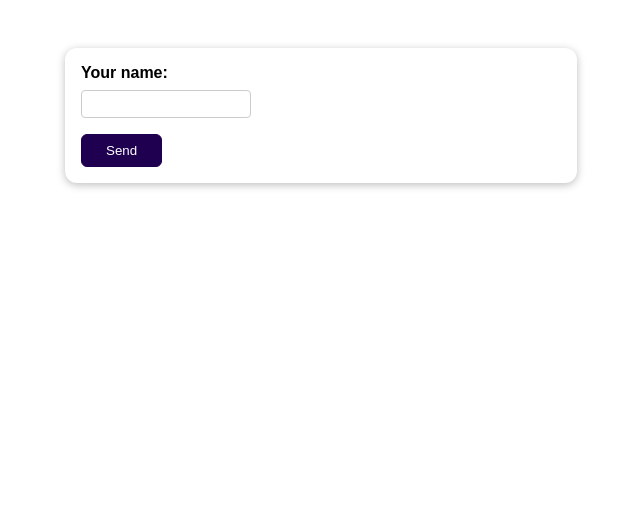
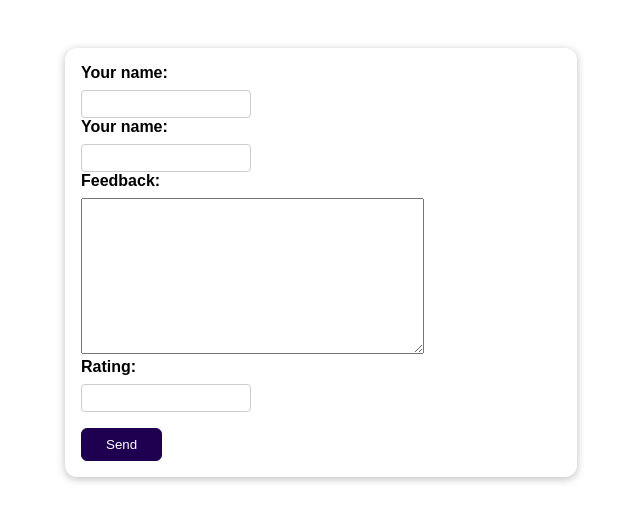
Before and after one commit to jpmckeown/django-muller, a Django app: page / in a window 1280 px wide. Shown: the top 522 px of the page, without its empty margins (319-959 px from the left). Run offline with Django 5.2, Linux system fonts and the light colour scheme.

Commit message:
add new form fields review and rating

```diff
--- a/useforms/feedback/forms.py
+++ b/useforms/feedback/forms.py
@@ -5,3 +5,5 @@ class ReviewForm(forms.Form):
         "required": "Your username should not be blank.",
         "max_length": "Your username should not exceed 20 characters length.",
     })
+    review_text = forms.CharField(label="Feedback", widget=forms.Textarea, max_length=200)
+    rating = forms.IntegerField(label="Rating", min_value=1, max_value=5)
--- a/useforms/feedback/templates/feedback/feedback.html
+++ b/useforms/feedback/templates/feedback/feedback.html
@@ -15,6 +15,7 @@
             {{ form.user_name.label_tag }}
             {{ form.user_name }}
             {{ form.user_name.errors }}
+            {{ form }}
         </div>
         <button type="submit">Send</button>
     </form>
```
Also changed, not shown: 1 other file.
